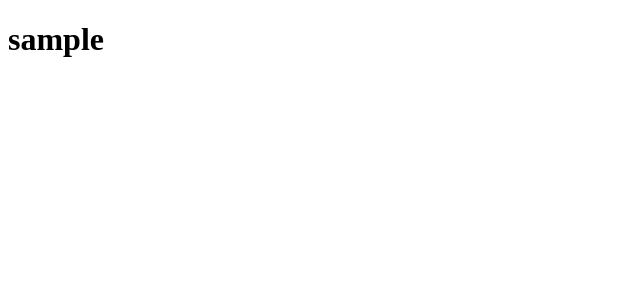
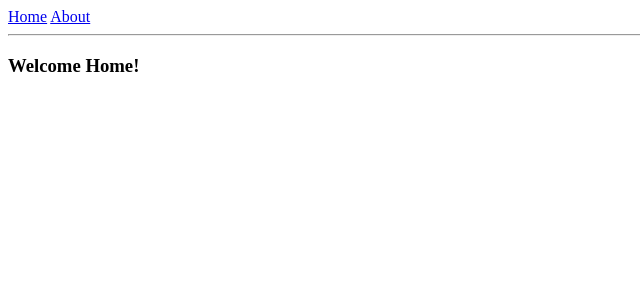
Before and after one commit to antonpalermo/virtual-classroom, a React (Vite) app in the folder apps/worker-client/: page / in a window 1280 px wide. Shown: the top 300 px of the page, without its empty margins (0-640 px from the left). Built offline with nearby package versions, Linux system fonts and the light colour scheme.

Commit message:
setup tanstack router

```diff
--- a/apps/worker-client/package.json
+++ b/apps/worker-client/package.json
@@ -1,5 +1,5 @@
 {
-    "name": "worker-client",
+    "name": "@capstone/client",
     "private": true,
     "version": "0.0.0",
     "type": "module",
@@ -12,12 +12,15 @@
         "cf-typegen": "wrangler types"
     },
     "dependencies": {
+        "@tanstack/react-router": "^1.170.31",
+        "@tanstack/react-router-devtools": "^1.167.1",
         "react": "^19.2.8",
         "react-dom": "^19.2.8"
     },
     "devDependencies": {
         "@cloudflare/vite-plugin": "^1.53.0",
         "@eslint/js": "^10.0.1",
+        "@tanstack/router-plugin": "^1.168.34",
         "@types/node": "^24.13.3",
         "@types/react": "^19.2.17",
         "@types/react-dom": "^19.2.3",
--- a/apps/worker-client/src/main.tsx
+++ b/apps/worker-client/src/main.tsx
@@ -1,10 +1,22 @@
+import { createRouter, RouterProvider } from '@tanstack/react-router'
 import { StrictMode } from 'react'
 import { createRoot } from 'react-dom/client'
 
-import App from './components/app'
+// Import the generated route tree
+import { routeTree } from './routeTree.gen'
+
+// Create a new router instance
+const router = createRouter({ routeTree })
+
+// Register the router instance for type safety
+declare module '@tanstack/react-router' {
+    interface Register {
+        router: typeof router
+    }
+}
 
 createRoot(document.getElementById('root') as HTMLElement).render(
     <StrictMode>
-        <App />
+        <RouterProvider router={router} />
     </StrictMode>
 )
--- /dev/null
+++ b/apps/worker-client/src/routeTree.gen.ts
@@ -0,0 +1,77 @@
+/* eslint-disable */
+
+// @ts-nocheck
+
+// noinspection JSUnusedGlobalSymbols
+
+// This file was automatically generated by TanStack Router.
+// You should NOT make any changes in this file as it will be overwritten.
+// Additionally, you should also exclude this file from your linter and/or formatter to prevent it from being checked or modified.
+
+import { Route as rootRouteImport } from './routes/__root'
+import { Route as IndexRouteImport } from './routes/index'
+import { Route as AboutRouteImport } from './routes/about'
+
+const IndexRoute = IndexRouteImport.update({
+  id: '/',
+  path: '/',
+  getParentRoute: () => rootRouteImport,
+} as any)
+const AboutRoute = AboutRouteImport.update({
+  id: '/about',
+  path: '/about',
+  getParentRoute: () => rootRouteImport,
+} as any)
+
+export interface FileRoutesByFullPath {
+  '/': typeof IndexRoute
+  '/about': typeof AboutRoute
+}
+export interface FileRoutesByTo {
+  '/': typeof IndexRoute
+  '/about': typeof AboutRoute
+}
+export interface FileRoutesById {
+  __root__: typeof rootRouteImport
+  '/': typeof IndexRoute
+  '/about': typeof AboutRoute
+}
+export interface FileRouteTypes {
+  fileRoutesByFullPath: FileRoutesByFullPath
+  fullPaths: '/' | '/about'
+  fileRoutesByTo: FileRoutesByTo
+  to: '/' | '/about'
+  id: '__root__' | '/' | '/about'
+  fileRoutesById: FileRoutesById
+}
+export interface RootRouteChildren {
+  IndexRoute: typeof IndexRoute
+  AboutRoute: typeof AboutRoute
+}
+
+declare module '@tanstack/react-router' {
+  interface FileRoutesByPath {
+    '/': {
+      id: '/'
+      path: '/'
+      fullPath: '/'
+      preLoaderRoute: typeof IndexRouteImport
+      parentRoute: typeof rootRouteImport
+    }
+    '/about': {
+      id: '/about'
+      path: '/about'
+      fullPath: '/about'
+      preLoaderRoute: typeof AboutRouteImport
+      parentRoute: typeof rootRouteImport
+    }
+  }
+}
+
+const rootRouteChildren: RootRouteChildren = {
+  IndexRoute: IndexRoute,
+  AboutRoute: AboutRoute,
+}
+export const routeTree = rootRouteImport
+  ._addFileChildren(rootRouteChildren)
+  ._addFileTypes<FileRouteTypes>()
--- /dev/null
+++ b/apps/worker-client/src/routes/__root.tsx
@@ -0,0 +1,20 @@
+import { createRootRoute, Link, Outlet } from '@tanstack/react-router'
+import { TanStackRouterDevtools } from '@tanstack/react-router-devtools'
+
+const RootLayout = () => (
+    <>
+        <div className="p-2 flex gap-2">
+            <Link to="/" className="[&.active]:font-bold">
+                Home
+            </Link>{' '}
+            <Link to="/about" className="[&.active]:font-bold">
+                About
+            </Link>
+        </div>
+        <hr />
+        <Outlet />
+        <TanStackRouterDevtools />
+    </>
+)
+
+export const Route = createRootRoute({ component: RootLayout })
--- /dev/null
+++ b/apps/worker-client/src/routes/about.tsx
@@ -0,0 +1,9 @@
+import { createFileRoute } from '@tanstack/react-router'
+
+export const Route = createFileRoute('/about')({
+    component: AboutRoute
+})
+
+function AboutRoute() {
+    return <div className="p-2">Hello from About!</div>
+}
--- /dev/null
+++ b/apps/worker-client/src/routes/index.tsx
@@ -0,0 +1,13 @@
+import { createFileRoute } from '@tanstack/react-router'
+
+export const Route = createFileRoute('/')({
+    component: HomeRoute
+})
+
+function HomeRoute() {
+    return (
+        <div className="p-2">
+            <h3>Welcome Home!</h3>
+        </div>
+    )
+}
--- a/apps/worker-client/vite.config.ts
+++ b/apps/worker-client/vite.config.ts
@@ -1,8 +1,9 @@
 import { cloudflare } from '@cloudflare/vite-plugin'
+import { tanstackRouter } from '@tanstack/router-plugin/vite'
 import react from '@vitejs/plugin-react'
 import { defineConfig } from 'vite'
 
 // https://vite.dev/config/
 export default defineConfig({
-    plugins: [react(), cloudflare()]
+    plugins: [tanstackRouter({ target: 'react', autoCodeSplitting: true }), react(), cloudflare()]
 })
```
Also changed, not shown: 2 other files (tests, documents, lock files or other folders).
